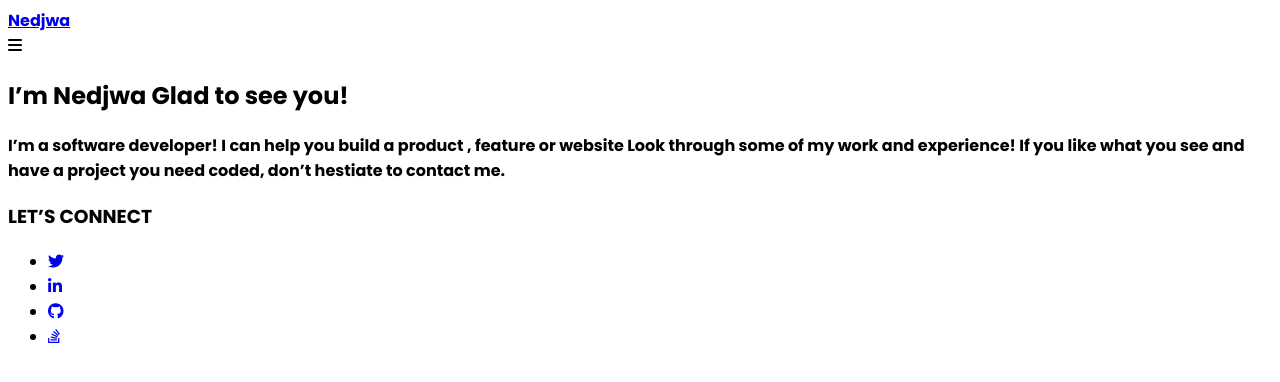
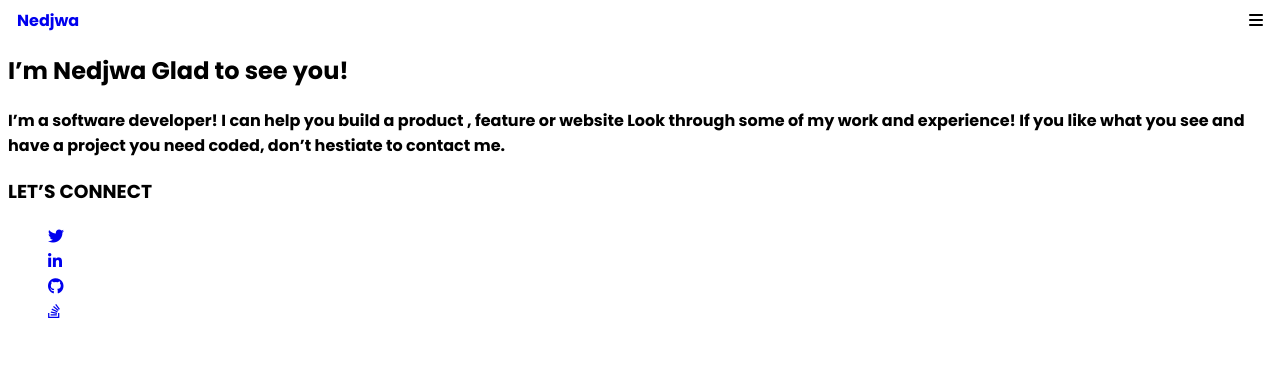
Before and after one commit to nedjwab/MyPortfolio, a website: page index.html in a window 1280 px wide. Drawn offline with Linux system fonts and the light colour scheme.

Commit message:
Delete text decoration and lists style

```diff
--- a/index.html
+++ b/index.html
@@ -10,7 +10,7 @@
     </head>
     <body>
         <header id="Header">
-               <a href="#" id="logo">Nedjwa</a>
+               <a href="#" id="logo" class="design">Nedjwa</a>
                <nav>
                 <i class="fa-solid fa-bars" id="Menu_id"></i>
                </nav>
@@ -23,16 +23,12 @@
                 If you like what you see and have a project you need
                 coded, don’t hestiate to contact me.</p>
             <h3>LET’S CONNECT</h3>
-            <ul id="sociallinks">
+            <ul id="sociallinks" class="design">
                 <li><a href="https://twitter.com/ned_jwa" target="_blank"><i class="fa-brands fa-twitter"></i></a></li>
                 <li><a href="https://www.linkedin.com/in/nedjwa-bouraiou-512a5015a/" target="_blank"><i class="fa-brands fa-linkedin-in"></i></a></li>
                 <li><a href="https://github.com/nedjwab" target="_blank"><i class="fa-brands fa-github"></i></a></li>
                 <li><a href="https://stackoverflow.com/users/18208044/nedjwa" target="_blank"><i class="fa-brands fa-stack-overflow"></i></a></li>
-
-
             </ul>
-
-
         </section>
     </body>
 </html>
--- a/style.css
+++ b/style.css
@@ -6,4 +6,14 @@
 }
 body{
     font-family: 'Poppins', sans-serif;
+    text-decoration: ;
 }
+#Header{
+    display:flex;
+    justify-content: space-between;
+    margin: 0px 9px;
+}
+.design{
+    text-decoration: None;
+    list-style:None;
+}
```
